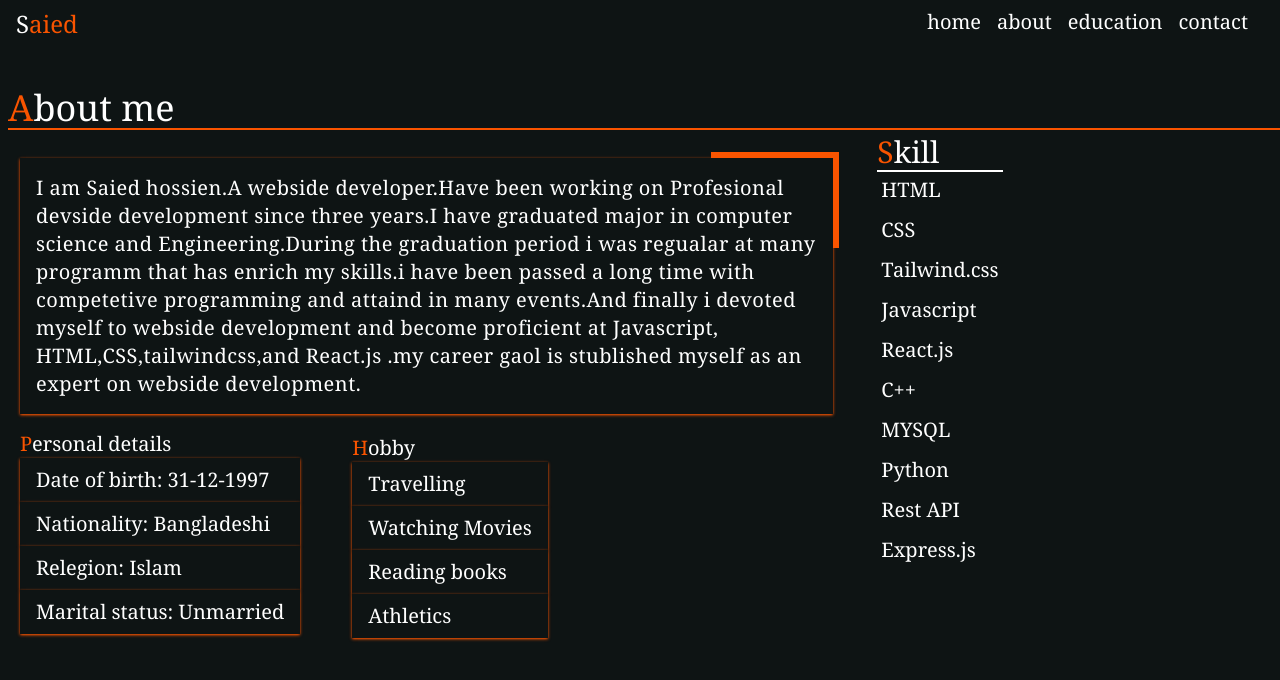
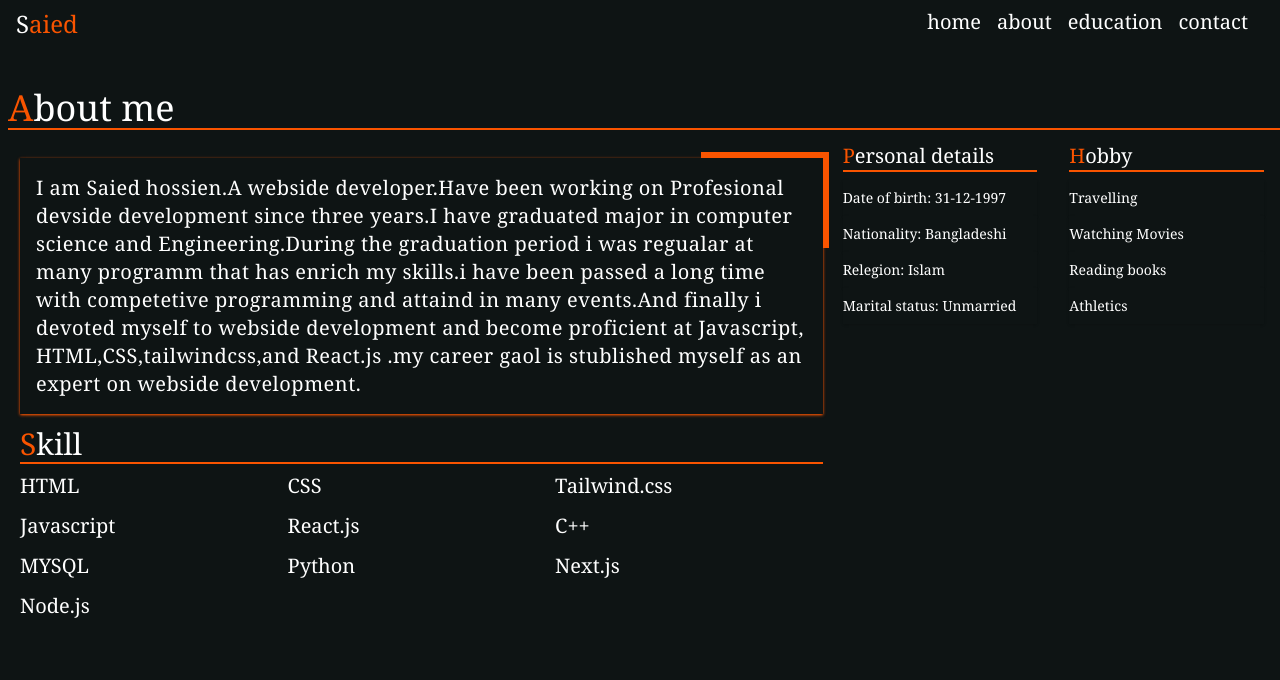
Before and after one commit to saiedhossien99/portfolio, a plain HTML site: page about.html in a window 1280 px wide. Drawn offline with nearby package versions, Linux system fonts and the light colour scheme.

Commit message:
about page modification

```diff
--- a/about.html
+++ b/about.html
@@ -34,14 +34,14 @@
       <p class="text-white">bout me</p>
     </div>
 
-    <div class="flex flex-row">
-      <div class="flex flex-col w-8/12">
+    <div class="flex flex-col lg:flex-row">
+      <div class="flex flex-col w-full lg:w-8/12">
         <div class=" relative p-5 mt-2">
           <div class="absolute h-24 w-32 top-[14px] p-11 right-[14px]  bg-[#f95400]">
           </div>
           <div class="shadow shadow-[#f95400]">
             <p
-              class="text-sm lg:text-xl font-thin text-white tracking-wide bg-[#0e1414] z-1 relative text-wrap gap-y-3 p-4">
+              class="text-sm lg:text-xl font-thin w-full text-white tracking-wide bg-[#0e1414] z-1 relative text-wrap gap-y-3 p-4">
               I am Saied hossien.A webside developer.Have been working on Profesional devside development
               since three years.I have graduated major in computer science and Engineering.During the graduation period
               i
@@ -53,44 +53,65 @@
               development.
             </p>
           </div>
-          <div class="flex flex-row gap-x-11 mt-4 justify-start">
-            <div class="flex flex-col w-fit text-sm lg:text-xl text-white">
-              <div class="flex flex-row">
-                <p class="text-xl text-[#f95400]">P</p>
-                <p class="text-sm lg:text-xl text-white">ersonal details</p>
+          <div class="flex flex-col mt-3 text-sm lg:text-xl">
+            <div class="flex flex-row border-b-2 border-[#f95400] h-full">
+              <p class="text-[#f95400] text-3xl">S</p>
+              <p class="text-white text-3xl">kill</p>
+            </div>
+            <ol class="text-white grid grid-cols-2 mt-2 lg:grid-cols-3 gap-y-3">
+              <li>HTML</li>
+              <li>CSS</li>
+              <li>Tailwind.css</li>
+              <li>Javascript</li>
+              <li>React.js</li>
+              <li>C++</li>
+              <li>MYSQL</li>
+              <li>Python</li>
+              <li>Next.js</li>
+              <li>Node.js</li>
+            </ol>
+          </div>
       </div>
 
-              <div class="bg-[#0e1414] shadow py-2 px-4 shadow-[#f95400]">
+    </div>
+    <div class="flex flex-col lg:flex-row w-full lg:w-4/12 mt-2 lg:mr-4 gap-y-3 lg:gap-x-8 justify-center items-center lg:items-start lg:justify-end">
+      <div class="flex flex-col w-11/12 text-sm text-white">
+        <div class="flex flex-row mt-1 text-sm lg:text-xl mb-2 border-b-2 border-[#f95400]">
+          <p class="text-xl text-[#f95400]">P</p>
+          <p class="text-xl text-white">ersonal details</p>
+        </div>
+
+        <div class="bg-[#0e1414] shadow py-2">
           Date of birth: 31-12-1997
         </div>
-              <div class="bg-[#0e1414] shadow py-2 px-4  shadow-[#f95400]">
+        <div class="bg-[#0e1414] shadow py-2">
           Nationality: Bangladeshi
         </div>
-              <div class="bg-[#0e1414] shadow py-2 px-4  shadow-[#f95400]">
+        <div class="bg-[#0e1414] shadow py-2">
           Relegion: Islam
         </div>
-              <div class="bg-[#0e1414] shadow py-2 px-4  shadow-[#f95400]">
+        <div class="bg-[#0e1414] shadow py-2">
           Marital status: Unmarried
         </div>
 
       </div>
 
-            <div class="flex flex-col w-fit ml-2 mt-1 text-sm lg:text-xl text-white">
-              <div class="flex flex-row text-sm lg:text-xl">
+      <div class="flex flex-col w-11/12 mb-2 mt-1 text-sm text-white">
+        <div class="flex flex-row text-sm mb-2 border-b-2 border-[#f95400] lg:text-xl">
           <p class="text-xl text-[#f95400]">H</p>
           <p class="text-xl text-white">obby</p>
         </div>
 
-              <div class="bg-[#0e1414] shadow py-2 px-4  shadow-[#f95400]">
+        <div class="bg-[#0e1414] shadow py-2">
           Travelling
         </div>
-              <div class="bg-[#0e1414] shadow py-2 px-4  shadow-[#f95400]">
+        <div class="bg-[#0e1414] shadow py-2">
           Watching Movies
         </div>
-              <div class="bg-[#0e1414] shadow py-2 px-4  shadow-[#f95400]">
+        <div class="bg-[#0e1414] shadow py-2">
           Reading books
         </div>
-              <div class="bg-[#0e1414] shadow py-2 px-4  shadow-[#f95400]">
+        <div class="bg-[#0e1414] shadow py-2">
           Athletics
         </div>
 
@@ -100,27 +121,6 @@
   </div>
 
   </div>
-      <div class="flex flex-col mt-1 ml-6 text-sm lg:text-xl">
-        <div class="flex flex-row border-b-2 border-white h-fit">
-          <p class="text-[#f95400] text-3xl">S</p>
-          <p class="text-white text-3xl">kill</p>
-        </div>
-        <ol class="text-white p-1 grid gap-y-3">
-          <li>HTML</li>
-          <li>CSS</li>
-          <li>Tailwind.css</li>
-          <li>Javascript</li>
-          <li>React.js</li>
-          <li>C++</li>
-          <li>MYSQL</li>
-          <li>Python</li>
-          <li>Rest API</li>
-          <li>Express.js</li>
-        </ol>
-      </div>
-    </div>
-
-  </div>
 
 
 </body>
```
Lines whose indentation alone changed are shown as unchanged.
